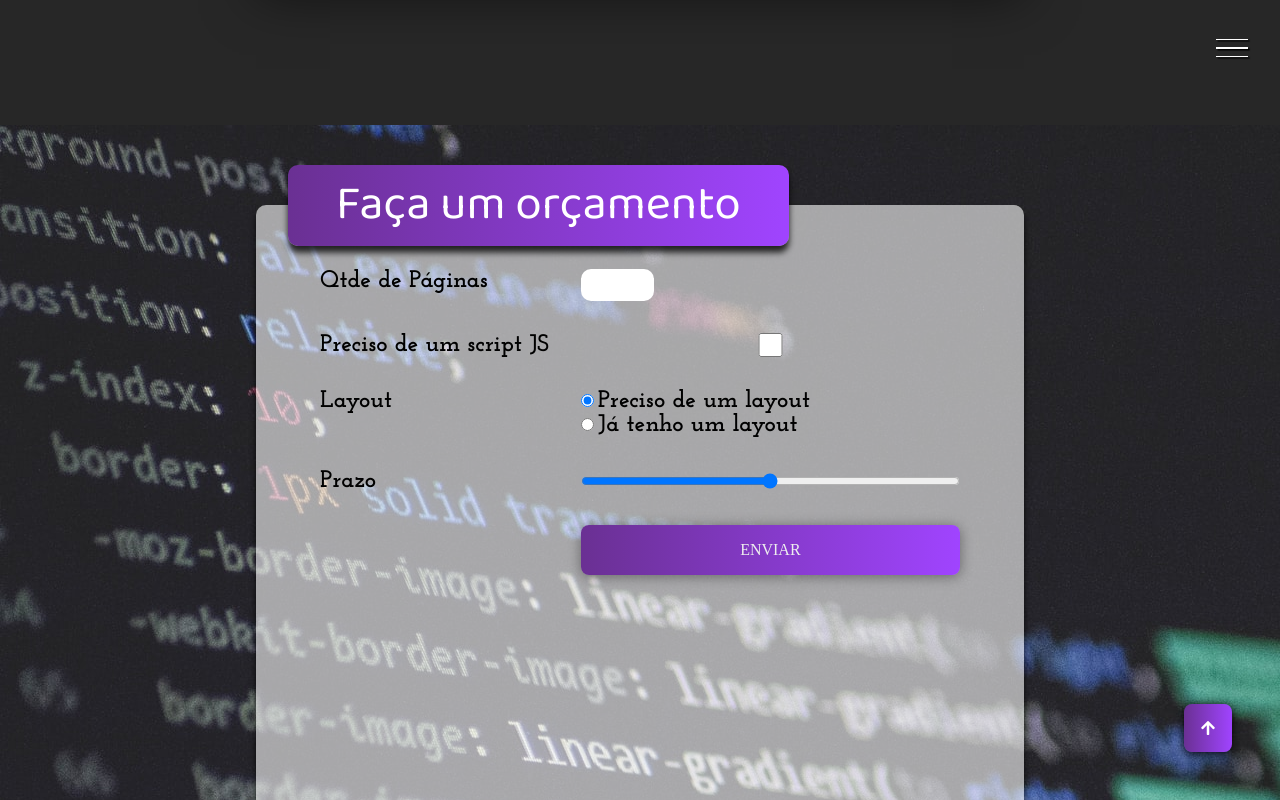
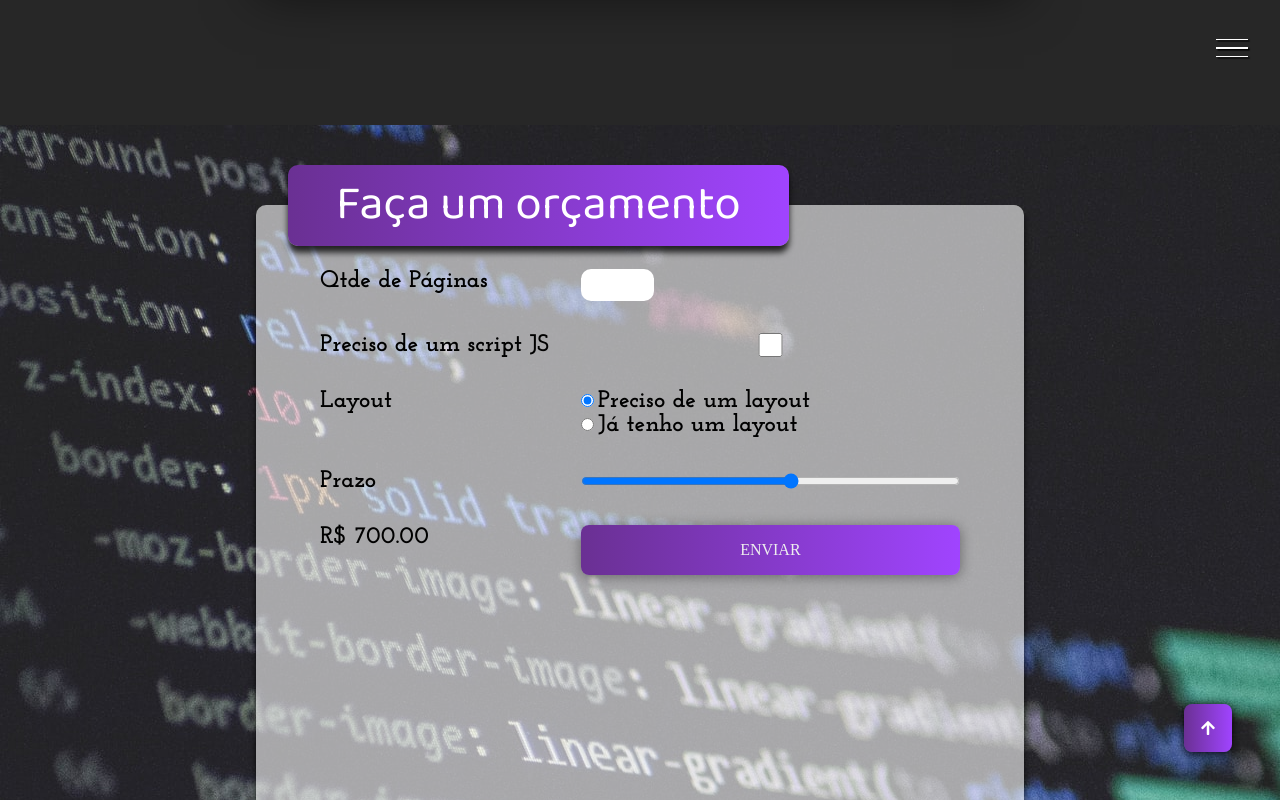
Before and after one commit to AugustoCesarOfc/portfolio, a plain HTML site: page index.html in a window 1280 px wide. Both pictures are taken after a click on the radio button "Preciso de um layout". Shown: the part 2771-3571 px from the top of the page. Drawn offline with Linux system fonts and the light colour scheme.

Commit message:
:package: calc orcamento js

```diff
--- a/index.html
+++ b/index.html
@@ -199,7 +199,8 @@
                             </div>
                         </div>
                         <label for="prazo">Prazo</label>
-                        <input type="range" name="prazo" id="prazo">
+                        <input type="range" name="prazo" id="prazo" min="1" max="10">
+                        <label id="preco">R$ 0,00</label>
                         <button class="btn btn-orcamento" type="submit">Enviar</button>
                     </form>
                 </div>
--- a/script.js
+++ b/script.js
@@ -1,3 +1,28 @@
 document.querySelector(".hamburguer").addEventListener("click", () =>
     document.querySelector(".container").classList.toggle("show-menu")
 );
+
+document.querySelector("#qtde").addEventListener("change", atualizarPreco)
+document.querySelector("#js").addEventListener("change", atualizarPreco)
+document.querySelector("#layout-sim").addEventListener("change", atualizarPreco)
+document.querySelector("#layout-nao").addEventListener("change", atualizarPreco)
+document.querySelector("#prazo").addEventListener("change", function () {
+    const prazo = document.querySelector("#prazo").value
+    document.querySelector("label[for=prazo]").innerHTML = `Prazo: ${prazo} semanas`
+    atualizarPreco()
+})
+
+function atualizarPreco(){
+    const qtde = document.querySelector("#qtde").value
+    const temJS = document.querySelector("#js").checked
+    const incluiLayout = document.querySelector("#layout-sim").checked
+    const prazo = document.querySelector("#prazo").value
+
+    let preco = qtde * 100
+    if (temJS) preco *= 1.1
+    if (incluiLayout) preco += 500
+    let taxaUrgencia = 1 - prazo*0.1;
+    preco *= 1 + taxaUrgencia
+
+    document.querySelector("#preco").innerHTML = `R$ ${preco.toFixed(2)}`
+}
```
